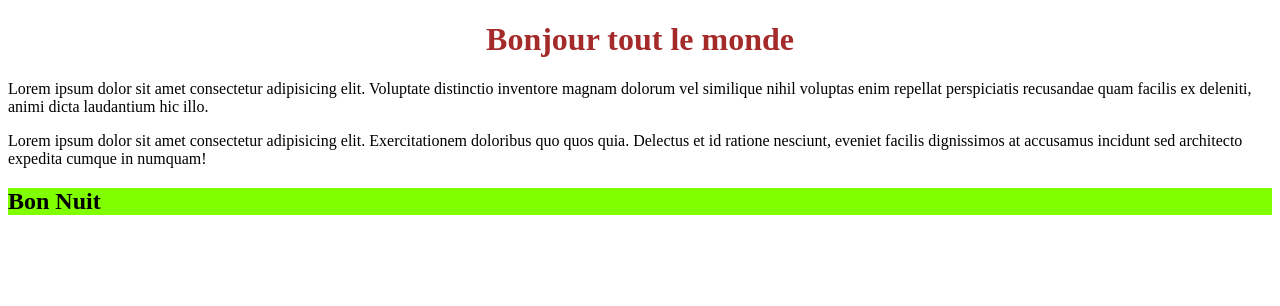
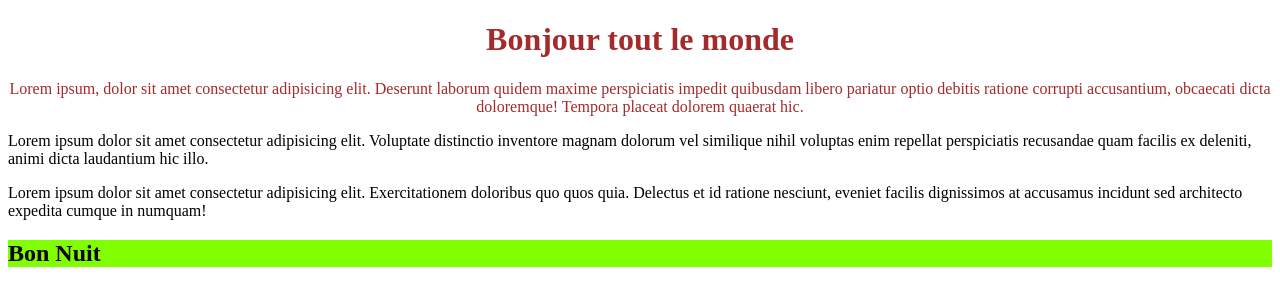
Before and after one commit to Rhayemimen/git-072021, a plain HTML site: page index.html in a window 1280 px wide. Drawn offline with Linux system fonts and the light colour scheme.

Commit message:
modif html

```diff
--- a/index.html
+++ b/index.html
@@ -10,6 +10,7 @@
 <body>
     <header>
         <h1>Bonjour tout le monde</h1>
+        <div>Lorem ipsum, dolor sit amet consectetur adipisicing elit. Deserunt laborum quidem maxime perspiciatis impedit quibusdam libero pariatur optio debitis ratione corrupti accusantium, obcaecati dicta doloremque! Tempora placeat dolorem quaerat hic.</div>
     </header>
     <main>
         <p>Lorem ipsum dolor sit amet consectetur adipisicing elit. Voluptate distinctio inventore magnam dolorum vel similique nihil voluptas enim repellat perspiciatis recusandae quam facilis ex deleniti, animi dicta laudantium hic illo.</p>
```
